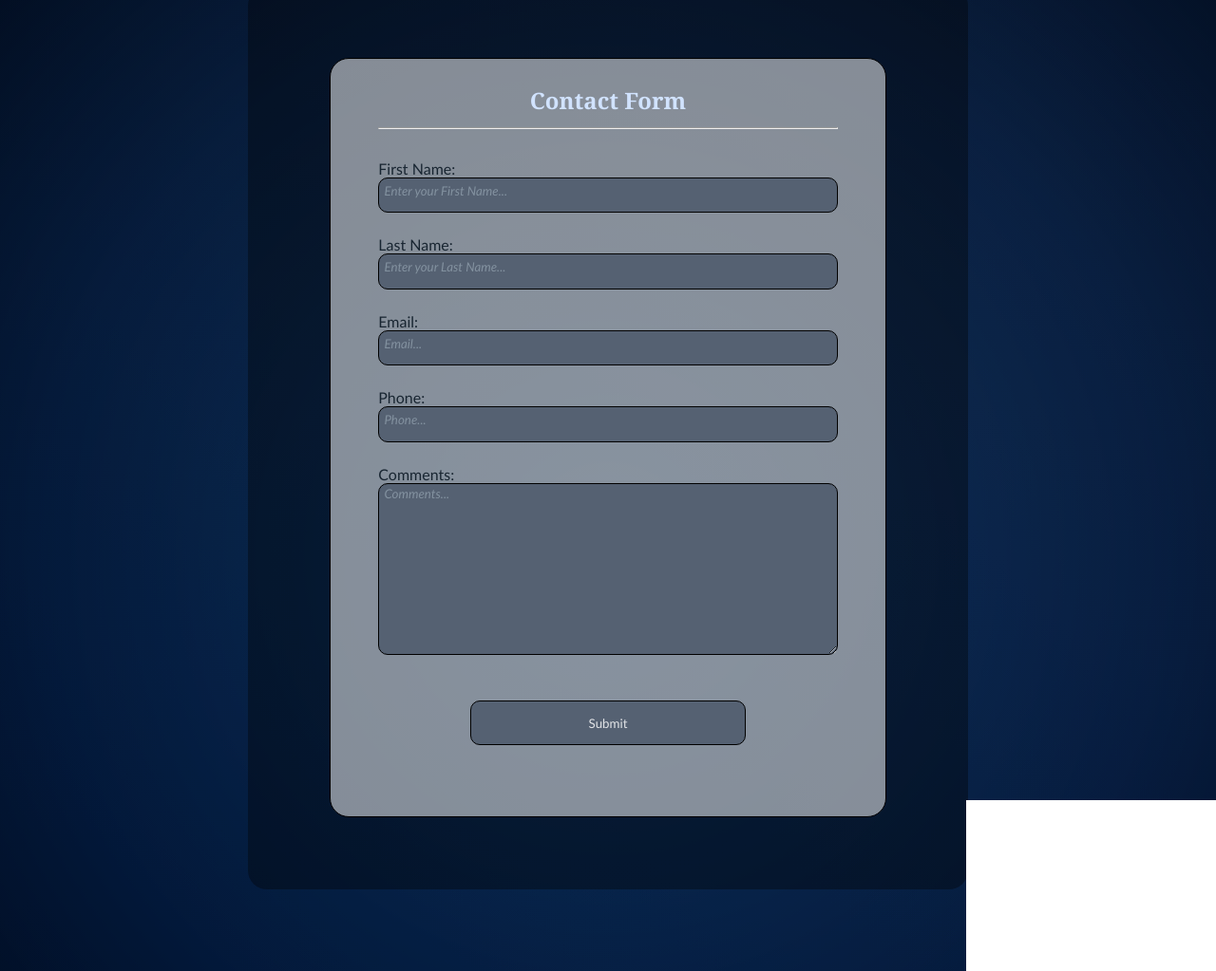
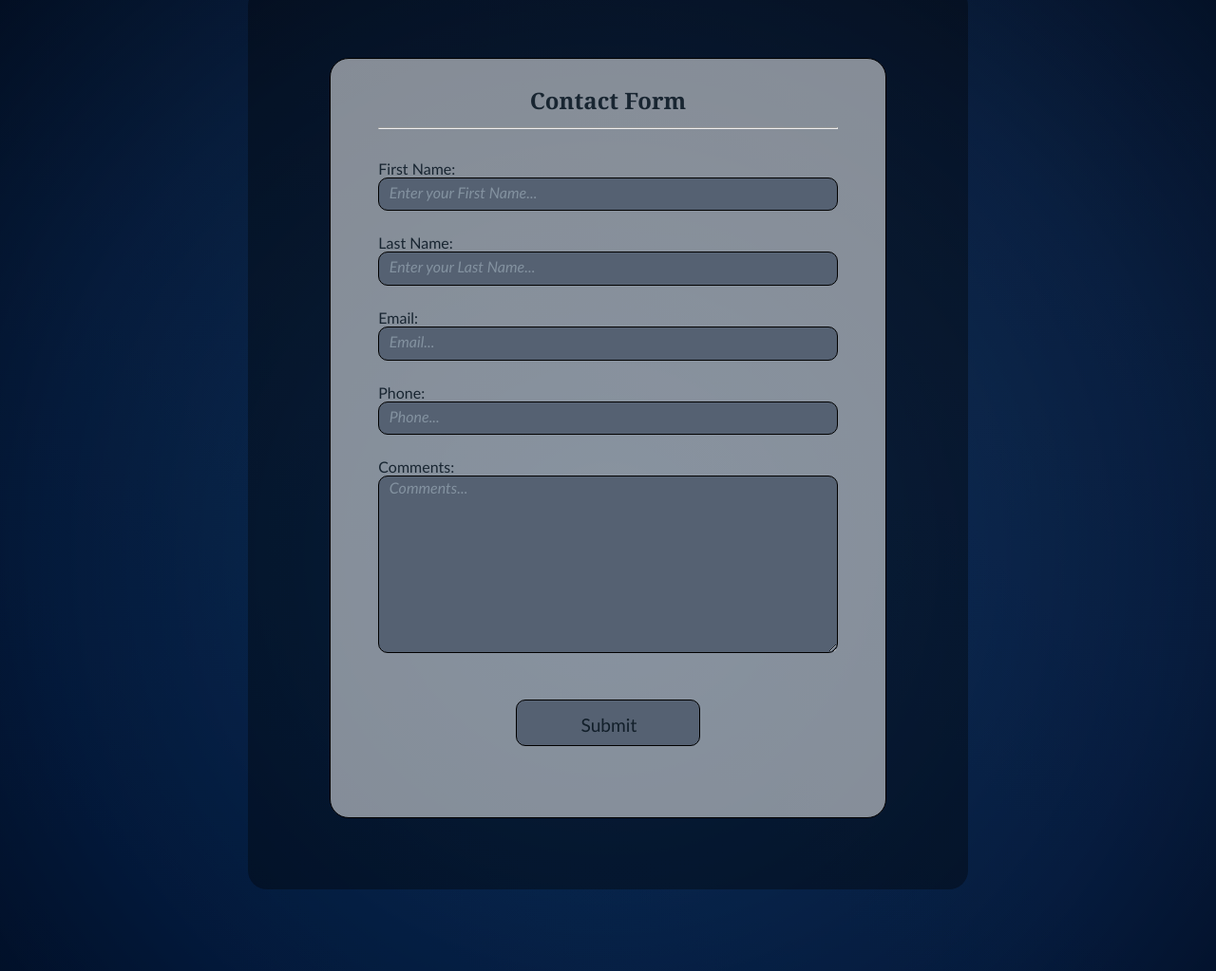
Before and after one commit to Sohail-OTU/Sohail-OTU.github.io, a plain HTML site: page Contact.html in a window 1280 px wide. Shown: the part 174-1197 px from the top of the page at 95% size. Drawn offline with Linux system fonts and the light colour scheme.

Commit message:
Summary
Final Fixes to my contact form page, gave up on the submission data server but will come back to making it in the end.

```diff
--- a/Contact.html
+++ b/Contact.html
@@ -4,6 +4,7 @@
         <title> SB - Contact</title>
         <meta charset = "UTF-8"/>
         <link rel = "stylesheet" href = "desktop_style.css"/>
+        <link rel="icon" href="Title_icon.png" type="image/x-icon"/>
     </head>
     <body class = "_body">
         <header>
@@ -23,8 +24,8 @@
         </header>
         <div id = "contact_form_background">
             <div id = "contact_form">
-                <form action = "/submit-form" method="post">
-                    <h2 style="text-align: center; color:rgb(209, 227, 255); font-family: Cambria, Cochin, Georgia, Times, 'Times New Roman', serif;">
+                <form action = "/submit" method="post">
+                    <h2 style="text-align: center; color:rgb(24, 37, 49); font-family: Cambria, Cochin, Georgia, Times, 'Times New Roman', serif;">
                     Contact Form<hr>
                     </h2>
                     <label id = "first_name_label" for="first_name">First Name:</label>
--- a/desktop_style.css
+++ b/desktop_style.css
@@ -197,7 +197,7 @@ footer {
     float: right;
     position: relative;
     border-radius: 20px;
-    color: #FFFFFF;
+    color: #ffffff;
     margin-left: 1%;
     margin-right: 3%;
     margin-top: 1%;
@@ -278,15 +278,16 @@ form input {
 #submit_ {
     margin-top: 10%;
     padding-top: 3%;
-    margin-left: 20%;
-    margin-right: 20%;
+    margin-left: 30%;
+    margin-right: 30%;
+    font-size: 120%;
 
 }
 
 input {
     background-color:#556172;
     border-radius: 10px;
-    padding-bottom: 3%;
+    padding-bottom: 2%;
     font-family: 'Trebuchet MS', 'Lucida Sans Unicode', 'Lucida Grande', 'Lucida Sans', Arial, sans-serif;
     color: #FFFFFFd3;
     padding-top: 1%;
@@ -318,6 +319,12 @@ input:focus, textarea:focus {
     box-shadow: none;
 }
 
+input, textarea {
+    text-indent: 1%;
+    color: rgb(18, 31, 42);
+    font-size: 100%;
+}
+
 label {
     color: rgb(24, 37, 49);
     font-family:'Trebuchet MS', 'Lucida Sans Unicode', 'Lucida Grande', 'Lucida Sans', Arial, sans-serif;
```
Also changed, not shown: AboutMe.html (+2 -1 lines), Homepage.html (+3 -1 lines), Projects.html (+6 -2 lines), Title_icon.png (added).
